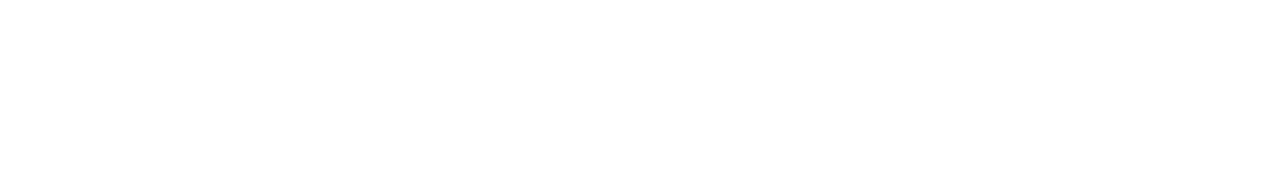
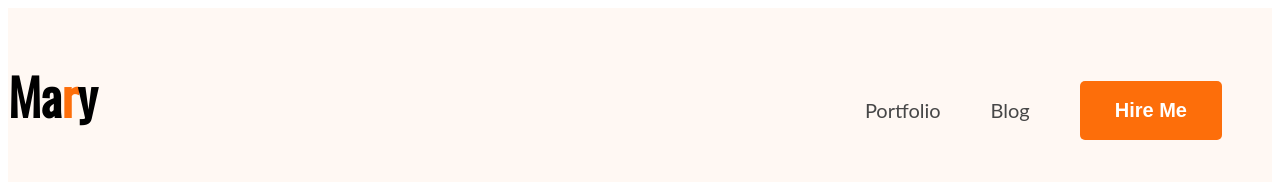
Before and after one commit to Soikot1137/developer-portfolio, a plain HTML site: page index.html in a window 1280 px wide. Drawn offline with nearby package versions, Linux system fonts and the light colour scheme.

Commit message:
first commit

```diff
--- a/index.html
+++ b/index.html
@@ -5,12 +5,24 @@
     <meta charset="UTF-8">
     <meta http-equiv="X-UA-Compatible" content="IE=edge">
     <meta name="viewport" content="width=device-width, initial-scale=1.0">
+    <link rel="preconnect" href="https://fonts.googleapis.com">
+    <link rel="preconnect" href="https://fonts.gstatic.com" crossorigin>
+    <link href="https://fonts.googleapis.com/css2?family=Oswald&display=swap" rel="stylesheet">
+
+    <link rel="stylesheet" href="style.css">
     <title>Developer portfolio</title>
 </head>
 
 <body>
     <header>
-
+        <nav>
+            <h3 class="nav-title">Ma<span class="r">r</span>y</h3>
+            <ul>
+                <li><a href="portfolio">Portfolio</a></li>
+                <li><a href="Blog">Blog</a></li>
+                <li><button class="hire">Hire Me</button></li>
+            </ul>
+        </nav>
     </header>
     <main>
 
--- /dev/null
+++ b/style.css
@@ -0,0 +1,62 @@
+body {
+    font-family: 'Lato', sans-serif;
+
+}
+
+/*nav related style*/
+
+nav {
+    display: flex;
+    background-color: #FFF8F3;
+    align-items: baseline;
+    justify-content: space-between;
+}
+
+nav h3 {
+    font-weight: 500;
+    font-family: 'Oswald', sans-serif;
+
+}
+
+.nav-title {
+    color: rgb(0, 0, 0);
+    font-size: 50px;
+    font-weight: 800;
+
+}
+
+.r {
+    color: #FD6E0A;
+}
+
+nav>ul {
+    display: flex;
+    align-items: center;
+}
+
+nav li {
+    list-style: none;
+    margin-right: 50px;
+    align-items: center;
+
+
+}
+
+nav a {
+    text-decoration: none;
+    color: #474747;
+    font-size: 20px;
+
+
+
+
+}
+
+nav .hire {
+    font-size: 20px;
+    padding: 18px 35px;
+    font-weight: 700;
+    color: #fff;
+    background-color: #FD6E0A;
+    border: none;
+    border-radius: 5px;
```
Also changed, not shown: images/developer.png (added), images/hardy.png (added), images/header_bg.png (added), images/icons/facebook.png (added), images/icons/insta.png (added), images/icons/js.png (added), images/icons/mongo.png (added), images/icons/nodejs.png (added), images/icons/react.png (added), images/icons/twitter.png (added).
